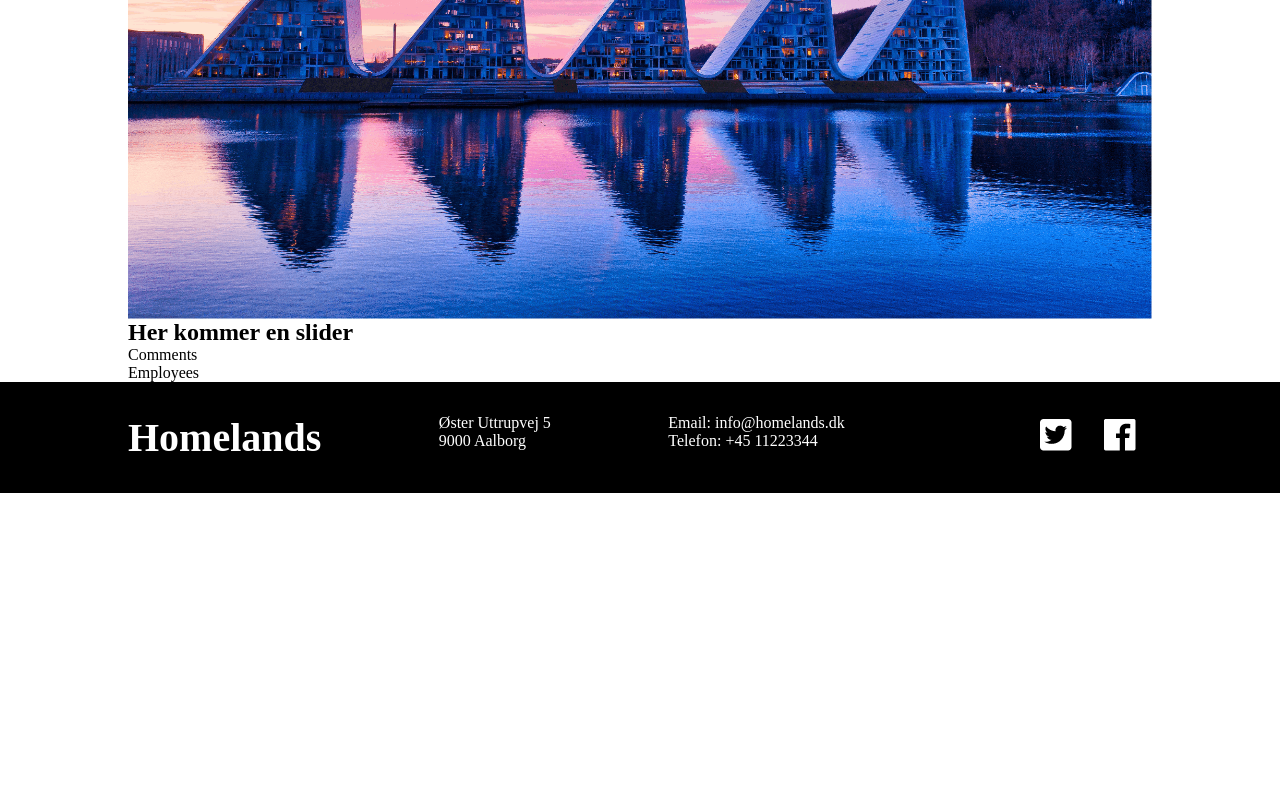
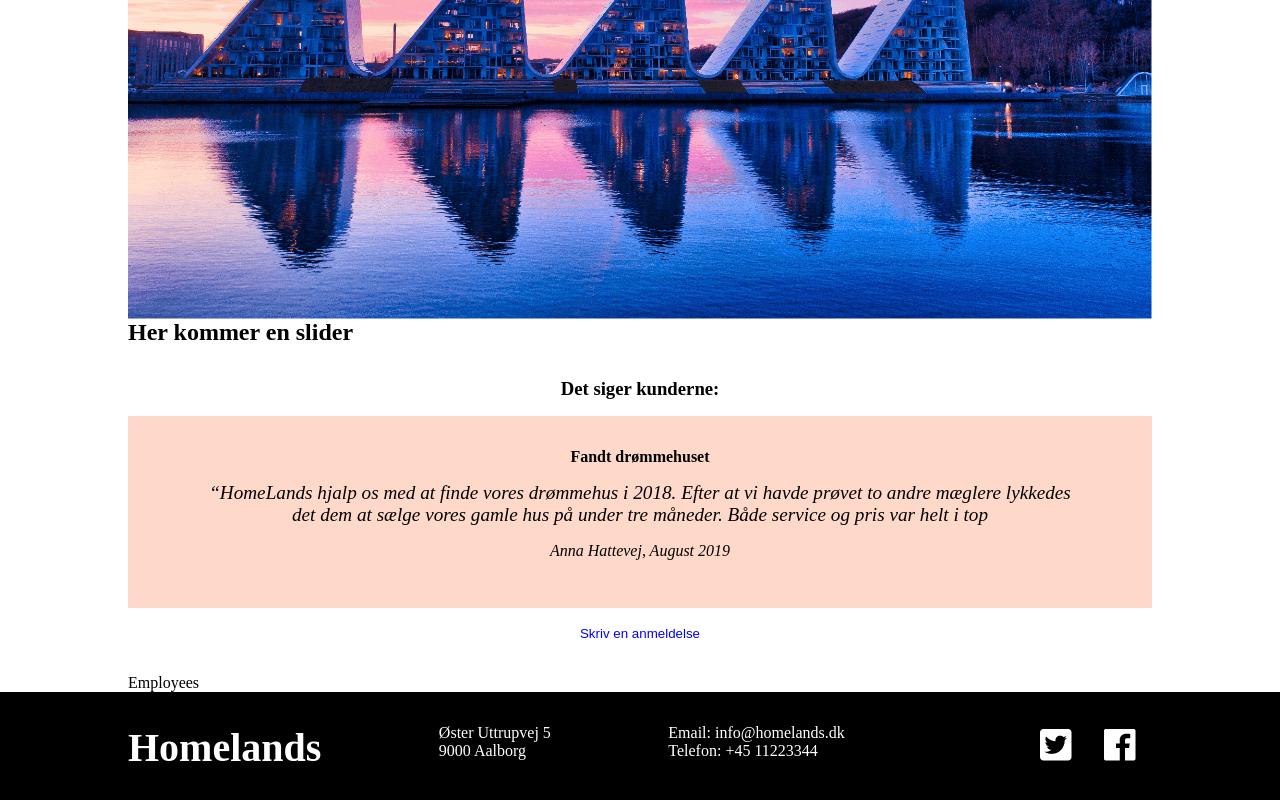
Before and after one commit to Jens180980/Homelands, a React (Create React App) app: page / in a window 1280 px wide. Shown: the part 376-1176 px from the top of the page. Before the commit the page ends 869 px from the top, so only its background shows below. Built offline with nearby package versions, Linux system fonts and the light colour scheme; no server answers; a web font is replaced by a local one.

Commit message:
comment structure and init style

```diff
--- a/src/App.jsx
+++ b/src/App.jsx
@@ -10,7 +10,7 @@ import Style from './Assets/scss/App.module.scss'
 
 function App() {
   return (
-    <body className={Style.body}>
+    <section className={Style.body}>
       <BrowserRouter>
         <AuthWrapper>
           <Header />
@@ -22,7 +22,7 @@ function App() {
           <Footer />
         </AuthWrapper>
       </BrowserRouter>
-    </body>
+    </section>
   );
 }
 
--- /dev/null
+++ b/src/Assets/scss/Comments.module.scss
@@ -0,0 +1,55 @@
+* {
+    margin: 0;
+    padding: 0;
+    box-sizing: border-box;
+}
+
+.comments {
+    margin: 2rem 0;
+    text-align: center;
+
+    .existing {
+        background-color: #fed9c9;
+        padding: 2rem 5rem;
+        margin: 1rem 0;
+
+        p {
+            margin: 1rem 0;
+            font-style: italic;
+            font-size: 1.2rem;
+        }
+
+        .title {
+            font-size: 1rem;
+        }
+    }
+
+    .click {
+        background-color: transparent;
+        border: none;
+        color: blue;
+        cursor: pointer;
+    }
+
+    .form {
+        margin: 2rem;
+
+        input {
+            padding: 1rem 2rem;
+            margin: 0.5rem 0;
+            width: 20%;
+        }
+
+        ::placeholder {
+            text-align: center;
+        }
+
+        button {
+            width: 20%;
+            margin: 1rem 0;
+            padding: 0.5rem 0;
+            border: none;
+            cursor: pointer;
+        }
+    }
+}
--- a/src/Components/Pages/Home.jsx
+++ b/src/Components/Pages/Home.jsx
@@ -3,9 +3,11 @@ import vejle from '../../Assets/img/vejle.png'
 import { Comments } from '../Partials/Comments'
 import { Employees } from '../Partials/Employees'
 import Style from '../../Assets/scss/Home.module.scss'
+import { CommentWrapper } from '../StateManagement/CommentData'
 
 export const Home = () => {
   return (
+    <CommentWrapper>
       <section className={Style.home}>
         <img src={vejle} alt="hero" className={Style.hero}></img>
         <div>
@@ -14,5 +16,6 @@ export const Home = () => {
         <Comments />
         <Employees />
       </section>
+    </CommentWrapper>
   )
 }
--- a/src/Components/Partials/Comments.jsx
+++ b/src/Components/Partials/Comments.jsx
@@ -1,6 +1,77 @@
+import Style from '../../Assets/scss/Comments.module.scss'
+import { useState, useContext } from 'react'
+import { useForm } from 'react-hook-form'
+import axios from 'axios'
+import { AuthContent } from '../StateManagement/Authorize'
 
 export const Comments = () => {
+  const { register, handleSubmit, formState: { errors }} = useForm()
+  const { loginData } = useContext(AuthContent)
+  const [trueFalse, setTrueFalse] = useState(false)
+  axios.defaults.headers.common = {
+    'Authorization': `bearer ${loginData.access_token}`,
+    'Access-Control-Allow-Origin': "*",
+    'Access-Control-Allow-Headers': "Origin, X-Requested-With, Content-Type, Accept"
+  }
+
+  const hideShow = () => {
+    if(trueFalse) {
+      setTrueFalse(false)
+    } else {
+      setTrueFalse(true)
+    }
+  }
+
+  const sendComment = async (data) => {
+    const formData = new FormData();
+		formData.append("title", data.title)
+		formData.append("content", data.content)
+    formData.append("user_id", loginData.user_id)
+    formData.append("active", true)
+    formData.append("num_stars", loginData.user_id)
+
+		const result = await axios.post('https://api.mediehuset.net/homelands/reviews', formData)
+    console.log(result)
+  }
+
   return (
-    <div>Comments</div>
+    <section className={Style.comments}>
+      <div>
+        <h3>Det siger kunderne:</h3>
+        <div className={Style.existing}>
+          <h4>Fandt drømmehuset</h4>
+          <p>“HomeLands hjalp os med at finde vores drømmehus i 2018. Efter at vi havde prøvet to andre mæglere lykkedes det dem at sælge vores gamle hus på under tre måneder. Både service og pris var helt i top</p>
+          <p className={Style.title}>Anna Hattevej, August 2019</p>
+        </div>
+        <button className={Style.click} onClick={hideShow}>Skriv en anmeldelse</button>
+      </div>
+      {trueFalse ?
+          (
+            <div className={Style.form}>
+              <form onSubmit={handleSubmit(sendComment)}>
+                <div>
+                  <input type="text" id="title" placeholder="Indtast kommentarens titel"
+                    {...register("title", { required: true })} />
+
+                  {errors.title && (
+                    <span>Udfyld venligst feltet korrekt</span>
+                  )}
+                </div>
+                <div>
+                  <input type="text" id="content" placeholder="Indtast din kommentar"
+                    {...register("content", { required: true })} />
+
+                  {errors.content && (
+                    <span>Udfyld venligst feltet korrekt</span>
+                  )}
+                </div>
+                <div>
+                  <button>Send kommentar</button>
+                </div>
+			        </form>
+            </div>
+          ) : null
+      }
+    </section>
   )
 }
--- /dev/null
+++ b/src/Components/StateManagement/CommentData.jsx
@@ -0,0 +1,27 @@
+import { createContext } from "react";
+import axios from 'axios'
+import { useState, useEffect } from 'react';
+
+const CommentContent = createContext()
+
+const CommentWrapper = ({children}) => {
+
+const [commentData, setCommentData] = useState([]);
+
+useEffect(() => {
+    const getData = async () => {
+        const result = await axios.get(`https://api.mediehuset.net/homelands/reviews`)
+
+        setCommentData(result.data.items)
+    }
+    getData();
+}, [children])
+
+
+return (
+    <CommentContent.Provider value={{commentData}}>
+        {children}
+    </CommentContent.Provider>
+)}
+
+export { CommentContent, CommentWrapper }
```
Lines whose indentation alone changed are shown as unchanged.
